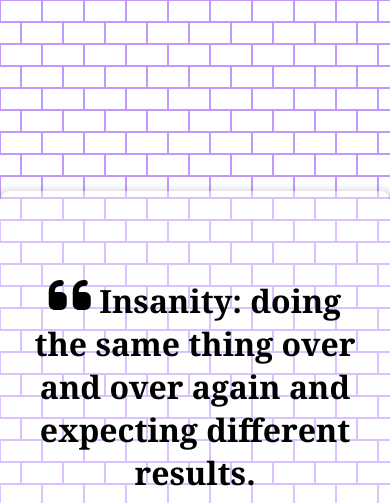
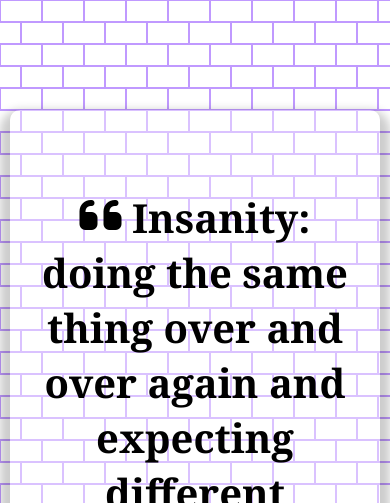
Before and after one commit to AvetBadalyan/Quote-Generator-Pure-HTML-CSS-JS, a plain HTML site: page index.html in a window 390 px wide. Shown: the top 503 px of the page. Drawn offline with Linux system fonts and the light colour scheme.

Commit message:
feat: add media query for mobile styling

```diff
--- a/styles.css
+++ b/styles.css
@@ -44,3 +44,15 @@ body {
   font-weight: 400;
   font-style: italic;
 }
+
+/* Media Query: Tablet or smaller */
+
+@media screen and (max-width: 1000px) {
+  .quote-container {
+    margin: auto 10px;
+  }
+
+  .quote-text {
+    font-size: 2.5rem;
+  }
+}
```
